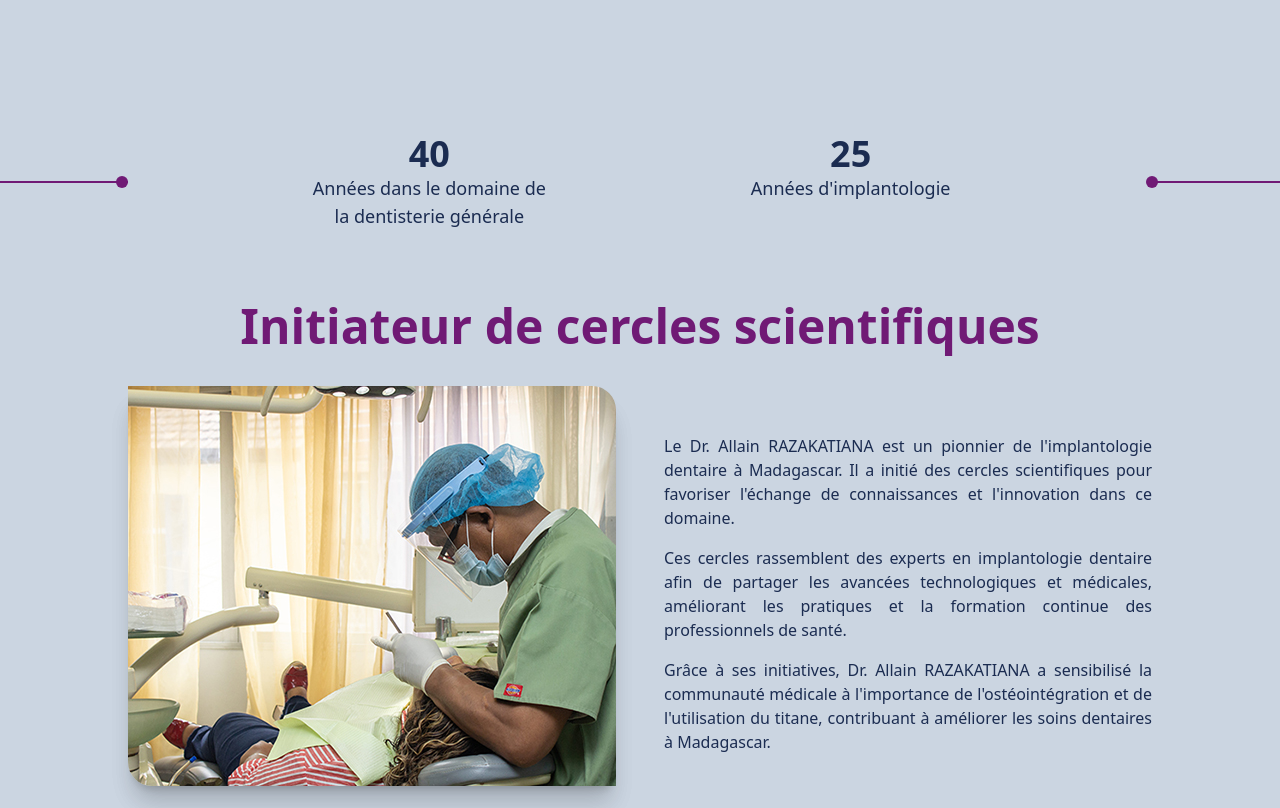
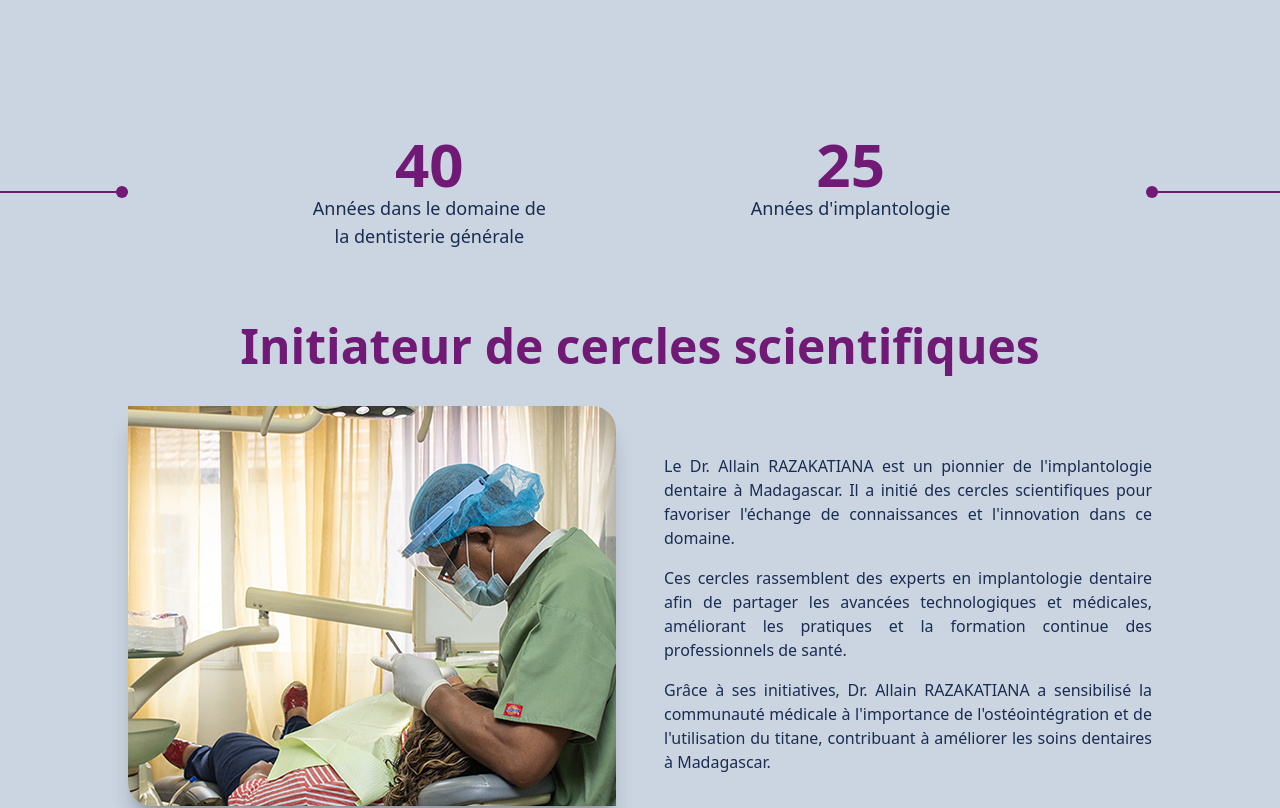
Before and after one commit to Njaka91/Cidro, a React (Vite) app: page / in a window 1280 px wide. Shown: the part 1544-2352 px from the top of the page. Built offline with nearby package versions, Linux system fonts and the light colour scheme.

Commit message:
modification KeyMetrix tail chiffre

```diff
--- a/src/components/KeyMetricsSection.jsx
+++ b/src/components/KeyMetricsSection.jsx
@@ -45,7 +45,9 @@ const KeyMetricsSection = () => {
               <KeyMetrics n={metric.n} />
             </div>
           ) : (
-            <KeyMetrics n={metric.n} />
+            <div className="text-fuchsia-900 text-4xl md:text-6xl">
+              <KeyMetrics n={metric.n} />
+            </div>
           )}
           <span className="text-sm lg:text-lg font-medium w-36 md:w-60 text-center">
             {metric.texte}
```
